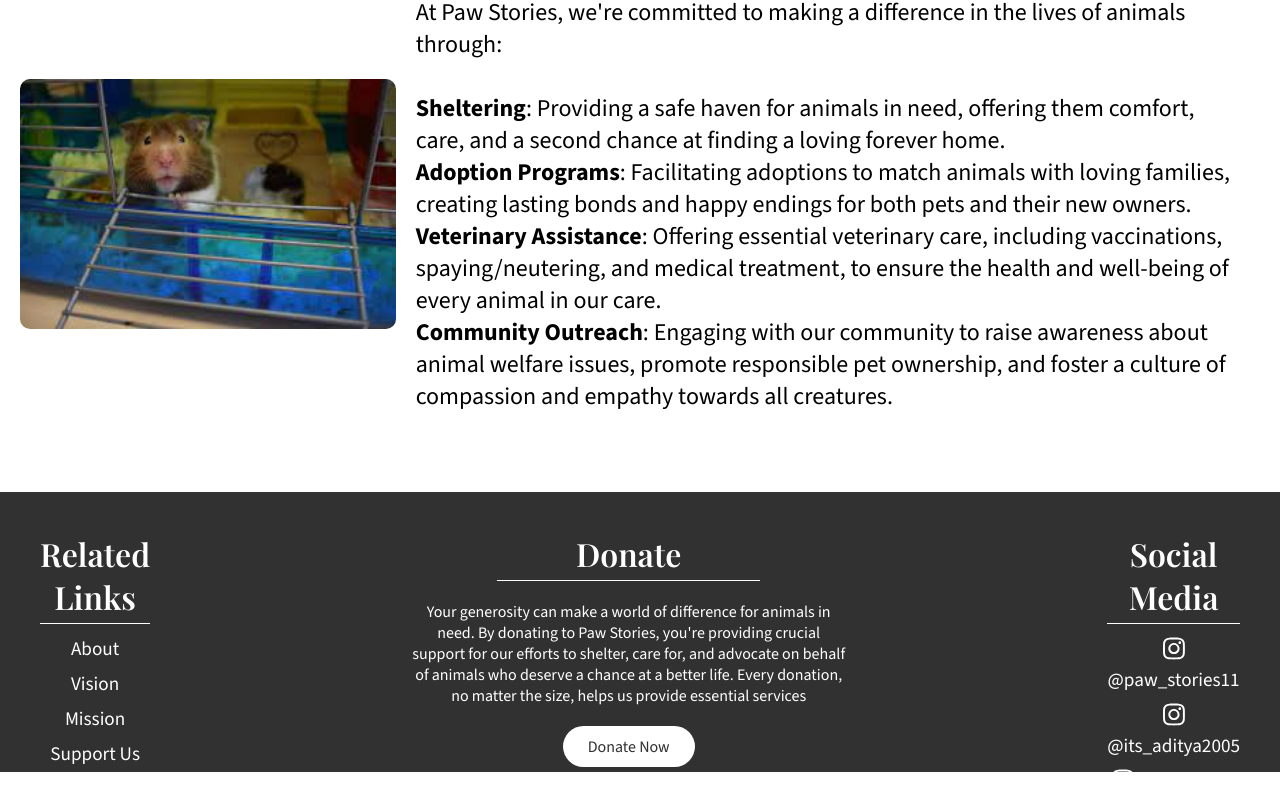
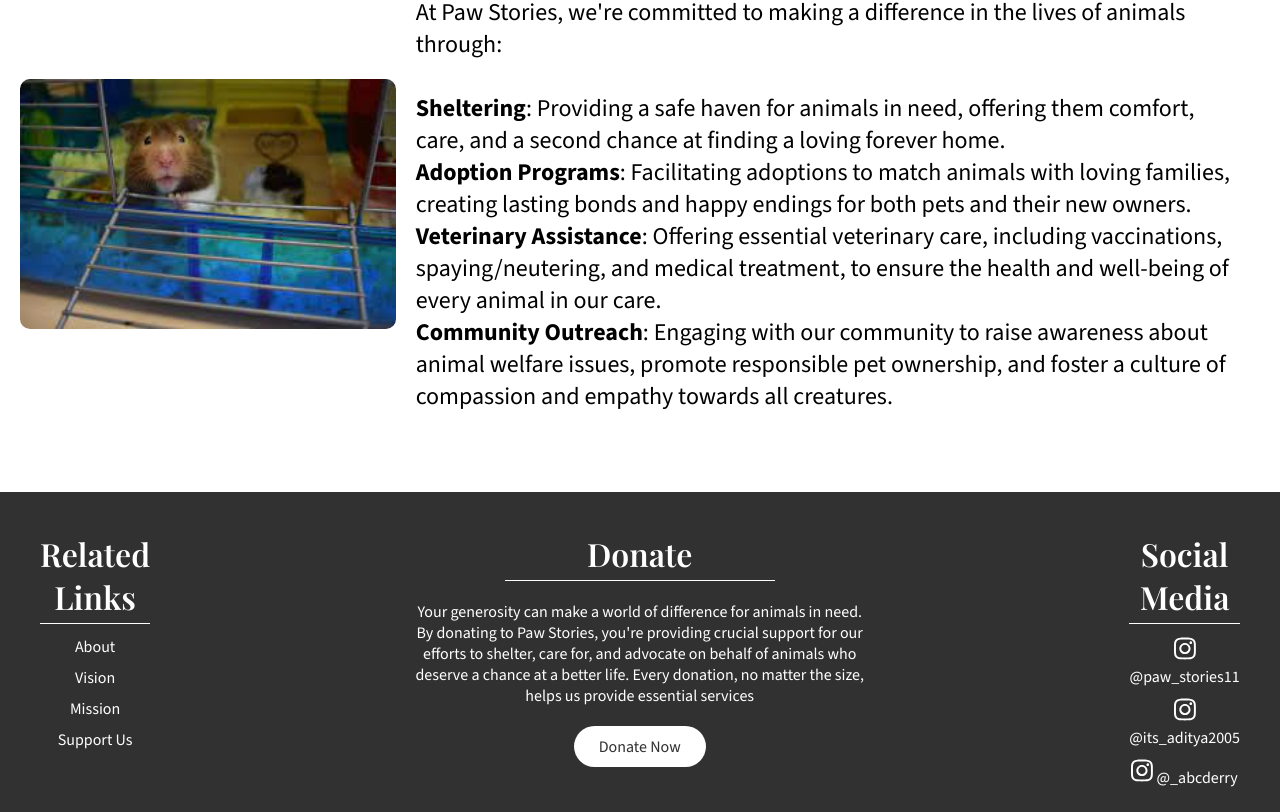
Before and after one commit to aditya-sutar-45/paw-stories-ngo, a plain HTML site: page index.html in a window 1280 px wide. Shown: the part 1612-2424 px from the top of the page. Drawn offline with nearby package versions, Linux system fonts and the light colour scheme; a web font is replaced by a local one.

Commit message:
footer changes

```diff
--- a/css/styles.css
+++ b/css/styles.css
@@ -119,7 +119,7 @@ main p {
 }
 footer {
     width: 100vw;
-    height: 35vh;
+    height: 40vh;
     background-color: rgb(49, 49, 49);
     padding: 20px;
     display: flex;
@@ -146,7 +146,7 @@ footer div h3 {
 
 footer a{
     font-family: "Source Sans 3", sans-serif;
-    font-size: 1.2rem;
+    font-size: 1rem;
     display: block;
     text-decoration: none;
     color: white;
```
